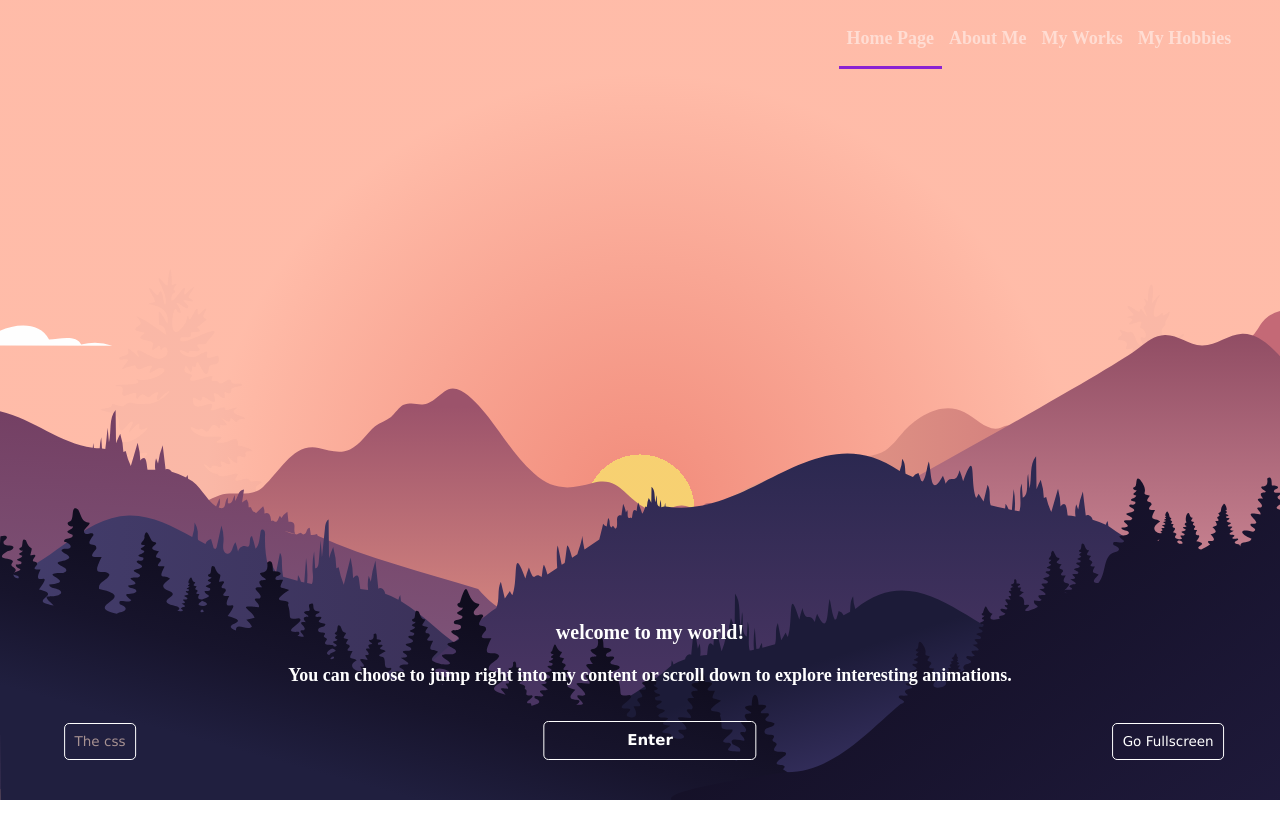
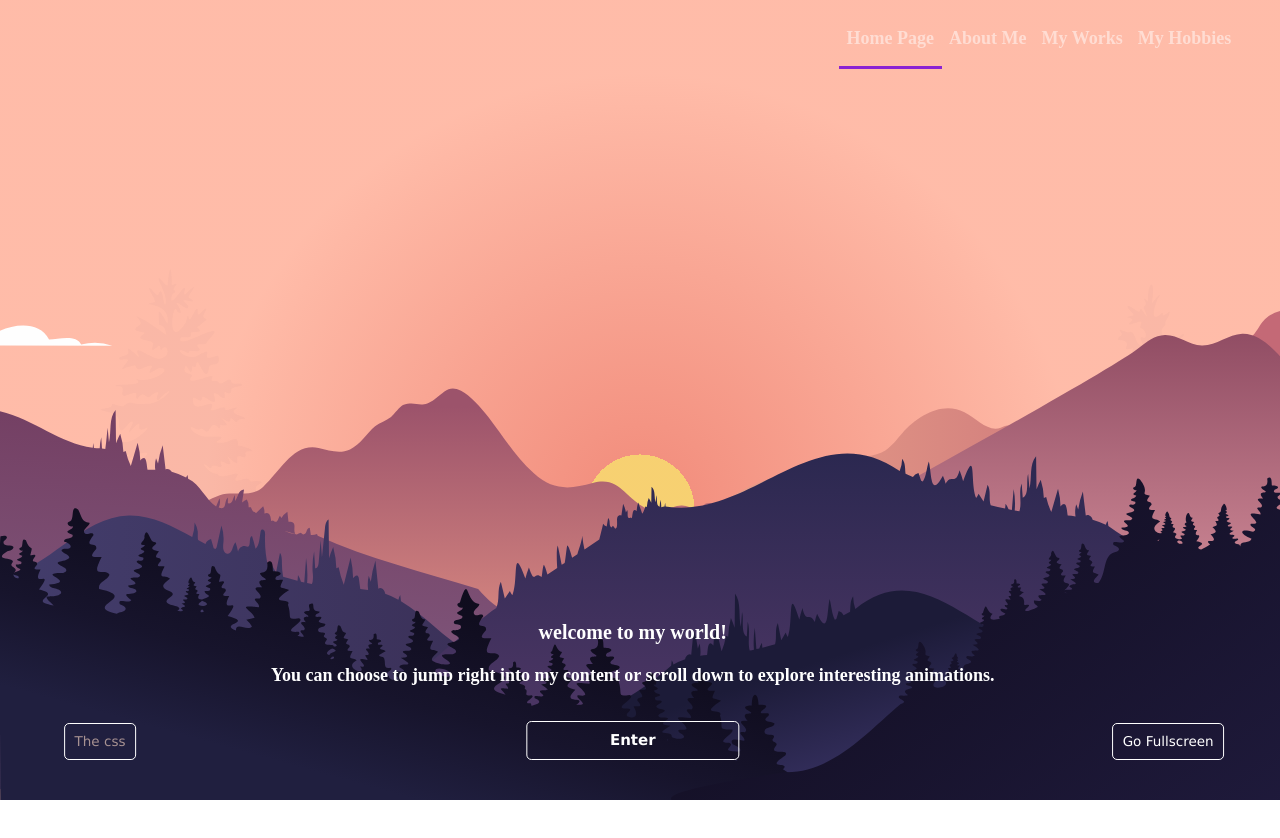
Before and after one commit to kids692/kids692.github.io, a plain HTML site: page img/index.html in a window 1280 px wide. Shown: the top 838 px of the page. Drawn offline with nearby package versions, Linux system fonts and the light colour scheme.

Commit message:
Update index.html

```diff
--- a/img/index.html
+++ b/img/index.html
@@ -366,7 +366,7 @@
 </svg>
 
 <div class="scrollElement"></div>
-<div class="container " style="text-align:center;position:fixed;bottom:12%;left:80px;">
+<div class="container " style="text-align:center;position:fixed;bottom:12%;left:4.9%;">
   <div class="row">
     <p class="para1" style="text-align:center">welcome to my world!</p>
     <p class="para2">You can choose to jump right into my content or scroll down to explore interesting animations.</p>
```
